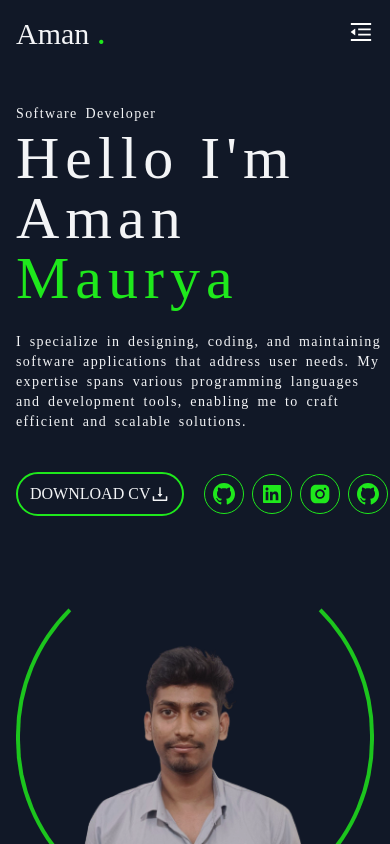
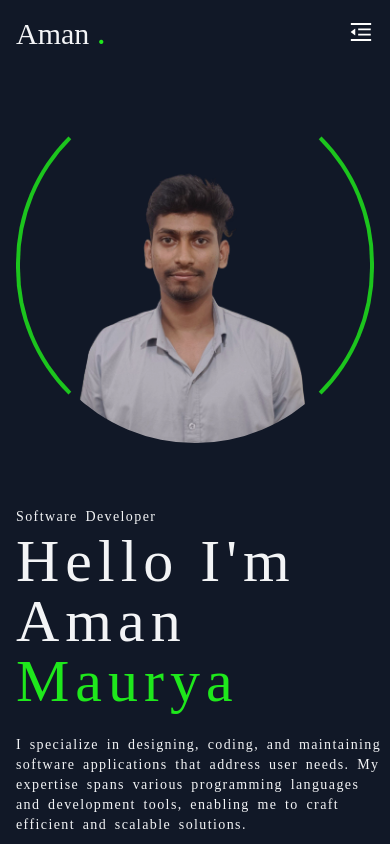
Before and after one commit to AmanCoder01/React-Portfolio-2025, a React (Vite) app: page / in a window 390 px wide. Shown: the top 844 px of the page. Built offline with nearby package versions, Linux system fonts and the light colour scheme; a web font is replaced by a local one.

Commit message:
Update Home.jsx

```diff
--- a/src/pages/Home.jsx
+++ b/src/pages/Home.jsx
@@ -11,7 +11,7 @@ const Home = () => {
     return (
         <>
             <div className='flex items-center gap-5 sm:gap-32 justify-between flex-wrap mb-10'>
-                <div className='max-w-[480px] sm:order-2 mt-10  sm:mt-20 text-gray-100 '>
+                <div className='max-w-[480px] order-2 sm:order-1 mt-10  sm:mt-20 text-gray-100 '>
                     <p className='text-sm mb-1 word-spacing-widest  tracking-widest'>Software Developer</p>
 
                     <h1 className='text-6xl tracking-widest'>Hello I'm  <br />Aman <span className='text-primary'>Maurya</span></h1>
```
